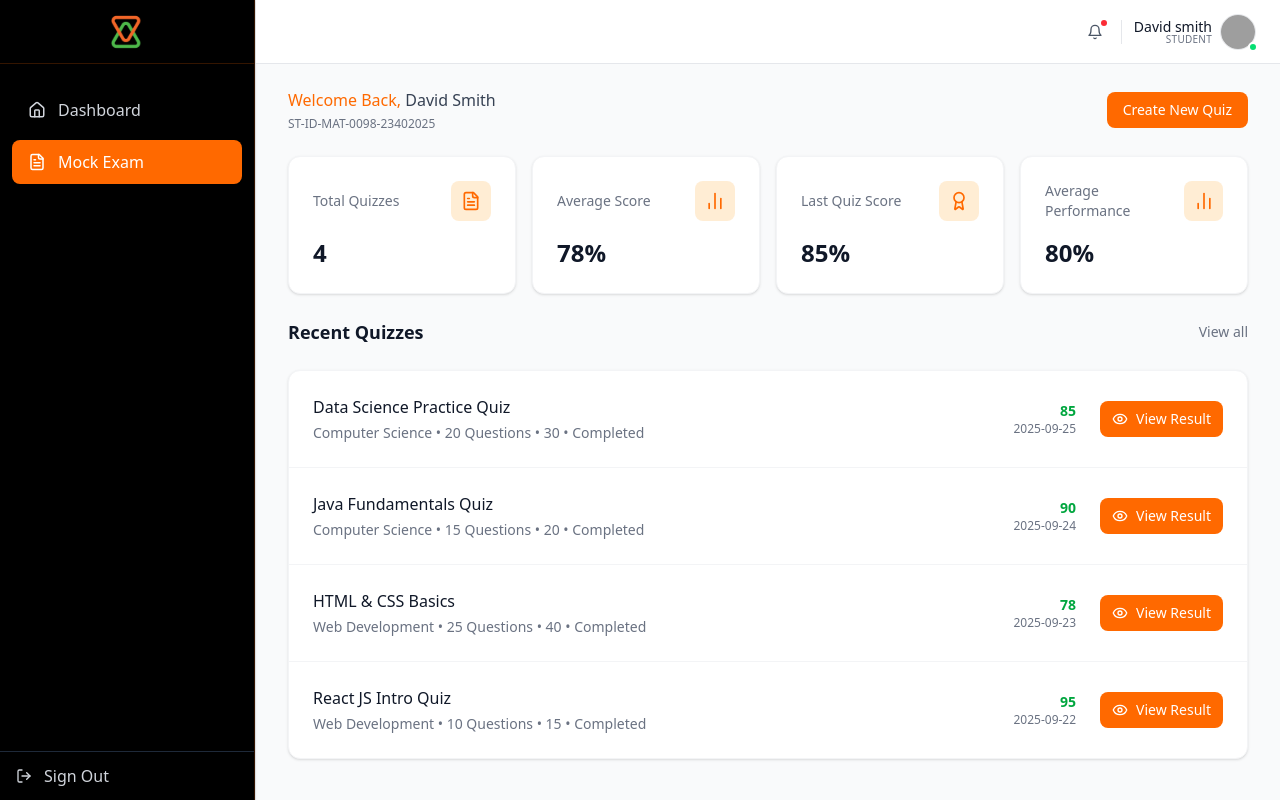
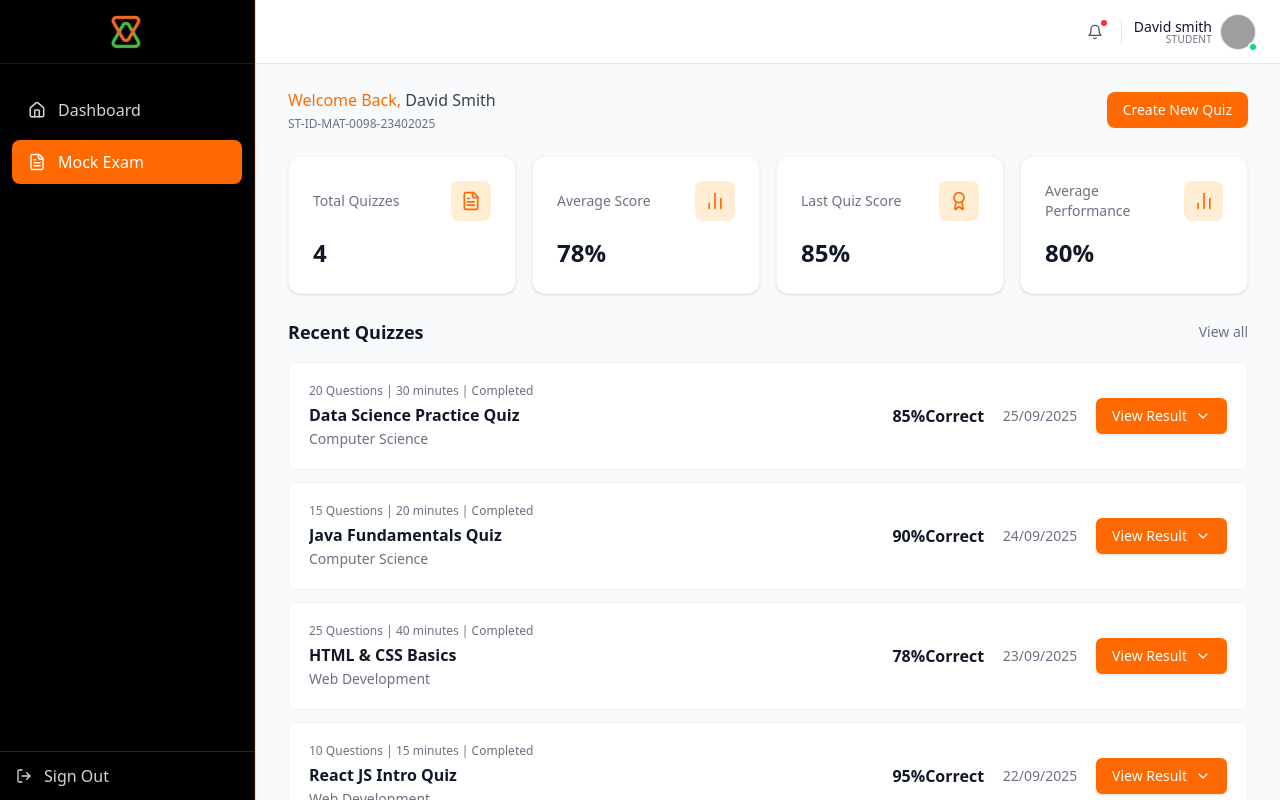
Before and after one commit to majordaniel/Edutech.Internship.2025.practicequizgenerator.frontend, a React (Vite) app: page /mock in a window 1280 px wide. Built offline with nearby package versions, Linux system fonts and the light colour scheme; sample sign-in values are in the browser's storage; grey boxes are pictures that could not be loaded.

Commit message:
Added Dropdown in MockScreen

```diff
--- a/src/pages/Dashboard.jsx
+++ b/src/pages/Dashboard.jsx
@@ -9,7 +9,7 @@ import {
   BarChart,
   Award
 } from "lucide-react";
-import { users } from "@/data/mockDB";
+import { users } from "@/Data/mockDB";
 
 // StatCard
 function StatCard({ title, value, icon: Icon, color }) {
--- a/src/pages/MockScreen.jsx
+++ b/src/pages/MockScreen.jsx
@@ -1,11 +1,8 @@
-import React from "react";
-import QuizCard from "../components/QuizCard";
+import React, { useState, useEffect } from "react";
+import { Award, BarChart2, FileText, ChevronDown } from "lucide-react";
+import { useNavigate } from "react-router-dom";
 import { quizzes } from "../Data/mockQuizzes";
-import { Award, BarChart2, FileText, Eye } from "lucide-react";
-import { useNavigate } from "react-router-dom";
-import { users } from "@/data/mockDB";
-
-
+import { users } from "@/Data/mockDB";
 
 // Inline StatCard component
 function StatCard({ title, value, icon: Icon, color }) {
@@ -24,7 +21,6 @@ function StatCard({ title, value, icon: Icon, color }) {
   );
 }
 
-
 // Stats data
 const stats = [
   {
@@ -35,46 +31,88 @@ const stats = [
   },
   {
     title: "Average Score",
-    value: "78%", // optionally compute from quizzes
+    value: "78%",
     icon: BarChart2,
     color: "bg-orange-100 text-orange-500",
   },
   {
     title: "Last Quiz Score",
-    value: "85%", // placeholder
+    value: "85%",
     icon: Award,
     color: "bg-orange-100 text-orange-500",
   },
   {
     title: "Average Performance",
-    value: "80%", // placeholder
+    value: "80%",
     icon: BarChart2,
     color: "bg-orange-100 text-orange-500",
   },
 ];
 
-
-
 const MockScreen = () => {
   const navigate = useNavigate();
-  const user = users[2];
+  const [openDropdown, setOpenDropdown] = useState(null);
+  const [user, setUser] = useState(null);
+
+  // Get logged in user from localStorage
+  useEffect(() => {
+    const loggedInEmail = localStorage.getItem('userEmail');
+    if (loggedInEmail) {
+      const foundUser = users.find(u => u.email === loggedInEmail);
+      if (foundUser) {
+        setUser(foundUser);
+      } else {
+        // Fallback to default user if not found
+        setUser(users[2]);
+      }
+    } else {
+      // Fallback to default user if no email in localStorage
+      setUser(users[2]);
+    }
+  }, []);
+
+  const toggleDropdown = (quizId) => {
+    setOpenDropdown(openDropdown === quizId ? null : quizId);
+  };
+
+  const handleAction = (action, quizId) => {
+    console.log(`${action} for quiz ${quizId}`);
+    setOpenDropdown(null);
+
+    // Handle different actions
+    if (action === 'view') {
+      navigate(`/quiz-result/${quizId}`);
+    } else if (action === 'retake') {
+      navigate(`/quiz/${quizId}`);
+    } else if (action === 'share') {
+      // Handle share logic
+      console.log('Share quiz result');
+    } else if (action === 'delete') {
+      // Handle delete logic
+      console.log('Delete quiz result');
+    }
+  };
+
+  if (!user) {
+    return <div>Loading...</div>;
+  }
 
   return (
-    <div className="space-y-6 mt-6"> {/* Remove min-h-screen bg-gray-50 px-6 */}
-      {/* Remove the max-w-7xl wrapper - Layout handles this now */}
-
+    <div className="space-y-6 mt-6">
       {/* Header Section */}
       <div className="flex flex-col md:flex-row justify-between items-start md:items-center">
         <div>
+          <div>
             <span className="text-orange-500 font-medium">Welcome Back, </span>
             <span className="text-gray-700 font-medium">{user.name}</span>
+          </div>
           <div className="text-xs text-gray-500 mt-1">
             ST-ID-MAT-0098-23402025
           </div>
         </div>
         <div
           onClick={() => navigate("/create-quiz")}
-          className="bg-orange-500 text-white px-4 py-2 rounded-lg hover:bg-orange-600 transition text-sm font-medium cursor-pointer"
+          className="mt-4 md:mt-0 bg-orange-500 text-white px-4 py-2 rounded-lg hover:bg-orange-600 transition text-sm font-medium cursor-pointer"
         >
           Create New Quiz
         </div>
@@ -87,61 +125,120 @@ const MockScreen = () => {
         ))}
       </div>
 
-      {/* Rest of content... */}
-
-
-    <div className="flex justify-between items-center mb-6">
+      {/* Recent Quizzes Section */}
+      <div>
+        {/* Header */}
+        <div className="flex justify-between items-center mb-4">
           <h2 className="text-lg font-semibold text-gray-900">
             Recent Quizzes
           </h2>
-            <a href="#" className="text-gray-500 hover:text-gray-700 text-sm">
+          <a
+            href="#"
+            onClick={(e) => {
+              e.preventDefault();
+              navigate('/all-quizzes');
+            }}
+            className="text-gray-500 hover:text-gray-700 text-sm font-medium"
+          >
             View all
           </a>
         </div>
-        {/* Recent Quizzes Section */}
-        <div className="bg-white rounded-xl shadow-sm border border-gray-100">
-  {/* <div className="p-6 border-b border-gray-100">
-    <div className="flex justify-between items-center">
-      <h2 className="text-lg font-semibold text-gray-900">Recent Quizzes</h2>
-      <a href="#" className="text-blue-600 hover:text-blue-700 text-sm font-medium">
-        View all
-      </a>
-    </div>
-  </div> */}
 
-  <div className="divide-y divide-gray-100">
+        {/* Quiz Cards */}
+        <div className="space-y-3">
           {quizzes.map((quiz) => (
             <div
               key={quiz.id}
-        className="flex justify-between items-center p-6 hover:bg-gray-50 transition"
+              className="bg-white rounded-lg p-5 hover:bg-gray-50 transition border border-gray-100"
             >
-                  <div className="mb-2 md:mb-0 flex-1">
-                    <h3 className="font-medium text-gray-900 mb-1">{quiz.title}</h3>
-                    <p className="text-gray-500 text-sm">
-                      {quiz.subject} • {quiz.questions} Questions • {quiz.duration} • {quiz.status}
+              <div className="flex items-center justify-between gap-4">
+                {/* Left Section - Quiz Info */}
+                <div className="flex-1 min-w-0">
+                  {/* Top Metadata */}
+                  <div className="text-xs text-gray-500 mb-1">
+                    {quiz.questions} Questions | {quiz.duration} minutes | {quiz.status}
+                  </div>
+
+                  {/* Quiz Title & Subject */}
+                  <h3 className="text-base font-semibold text-gray-900 mb-0.5 truncate">
+                    {quiz.title}
+                  </h3>
+                  <p className="text-sm text-gray-500">{quiz.subject}</p>
+                </div>
+
+                {/* Center Section - Performance */}
+                <div className="text-center flex-shrink-0">
+                  <p className="text-base font-semibold text-gray-900">
+                    {quiz.score}%Correct
                   </p>
                 </div>
-                  <div className="flex items-center space-x-6">
-                    <div className="text-right">
-                      <p className="text-green-600 font-semibold text-sm">{quiz.score}</p>
-                      <p className="text-gray-500 text-xs">{quiz.date}</p>
+
+                {/* Date Section */}
+                <div className="text-center flex-shrink-0 min-w-20">
+                  <p className="text-sm text-gray-500">
+                    {new Date(quiz.date).toLocaleDateString('en-GB', {
+                      day: '2-digit',
+                      month: '2-digit',
+                      year: 'numeric'
+                    })}
+                  </p>
                 </div>
-                    <div className="bg-orange-500 text-white px-3 py-2 rounded-lg flex items-center hover:bg-orange-600 transition text-sm font-medium cursor-pointer">
-                      <Eye className="w-4 h-4 mr-2" /> View Result
+
+                {/* Action Button with Dropdown */}
+                <div className="relative flex-shrink-0">
+                  <button
+                    onClick={() => toggleDropdown(quiz.id)}
+                    className="bg-orange-500 hover:bg-orange-600 text-white px-4 py-2 rounded-md font-medium text-sm shadow-sm transition flex items-center gap-2"
+                  >
+                    View Result
+                    <ChevronDown className="w-4 h-4" />
+                  </button>
+
+                  {/* Dropdown Menu */}
+                  {openDropdown === quiz.id && (
+                    <>
+                      {/* Backdrop to close dropdown when clicking outside */}
+                      <div
+                        className="fixed inset-0 z-10"
+                        onClick={() => setOpenDropdown(null)}
+                      />
+                      <div className="absolute right-0 mt-2 w-48 bg-white rounded-lg shadow-lg border border-gray-200 py-1 z-20">
+                        <button
+                          onClick={() => handleAction('view', quiz.id)}
+                          className="w-full text-left px-4 py-2 text-sm text-gray-700 hover:bg-gray-50 transition"
+                        >
+                          View Result
+                        </button>
+                        <button
+                          onClick={() => handleAction('retake', quiz.id)}
+                          className="w-full text-left px-4 py-2 text-sm text-gray-700 hover:bg-gray-50 transition"
+                        >
+                          Retake Quiz
+                        </button>
+                        <button
+                          onClick={() => handleAction('share', quiz.id)}
+                          className="w-full text-left px-4 py-2 text-sm text-gray-700 hover:bg-gray-50 transition"
+                        >
+                          Share Result
+                        </button>
+                        <hr className="my-1 border-gray-200" />
+                        <button
+                          onClick={() => handleAction('delete', quiz.id)}
+                          className="w-full text-left px-4 py-2 text-sm text-red-600 hover:bg-red-50 transition"
+                        >
+                          Delete Result
+                        </button>
+                      </div>
+                    </>
+                  )}
                 </div>
               </div>
             </div>
           ))}
         </div>
-             {/* : (
-            <div className="text-center text-gray-500 py-12">
-              No quizzes available yet. Start one to see it here.
-            </div>
-          ) */}
       </div>
     </div>
   );
 };
 
-
 export default MockScreen;
--- a/src/pages/quizscreen/QuizScreen.jsx
+++ b/src/pages/quizscreen/QuizScreen.jsx
@@ -131,7 +131,7 @@ export default function QuizScreen() {
     // Include current selection in final answers
     const updatedAnswers = selected ? { ...answers, [current]: selected } : answers;
 
-    // Save quiz result
+    // Save quiz result for history
     const quizResult = {
       name: location.state?.quizName || `Quiz ${new Date().toLocaleDateString()}`,
       subject: location.state?.subject || "General",
@@ -161,6 +161,18 @@ export default function QuizScreen() {
       { title: "Last Quiz Score", value: lastScore + "%" },
     ];
     localStorage.setItem(`${email}-stats`, JSON.stringify(updatedStats));
+
+    // *** NEW: Save data for ResultPage ***
+    const resultData = {
+      questions: questions.map(q => ({
+        question: q.question,
+        options: q.options,
+        correctOptionIndex: q.options.indexOf(q.correctAnswer)
+      })),
+      answers: updatedAnswers,
+      timer: timerValue * 60 - Math.floor(timeLeft * 60) // elapsed time in seconds
+    };
+    localStorage.setItem("quizResult", JSON.stringify(resultData));
 
     setShowConfirm(false);
     navigate("/quiz/result");
```
Also changed, not shown: src/pages/quizscreen/ResultPage.jsx (+63 -9 lines). Lines whose indentation alone changed are shown as unchanged.
